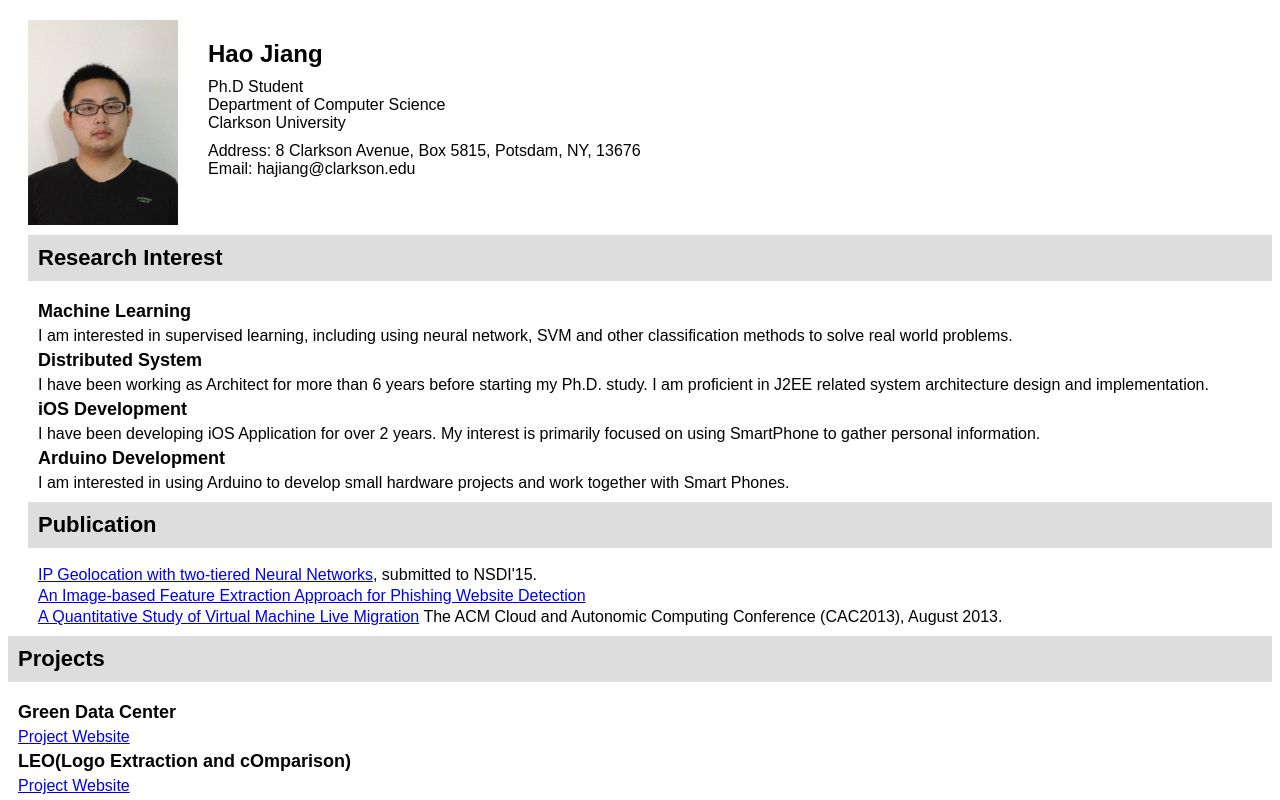
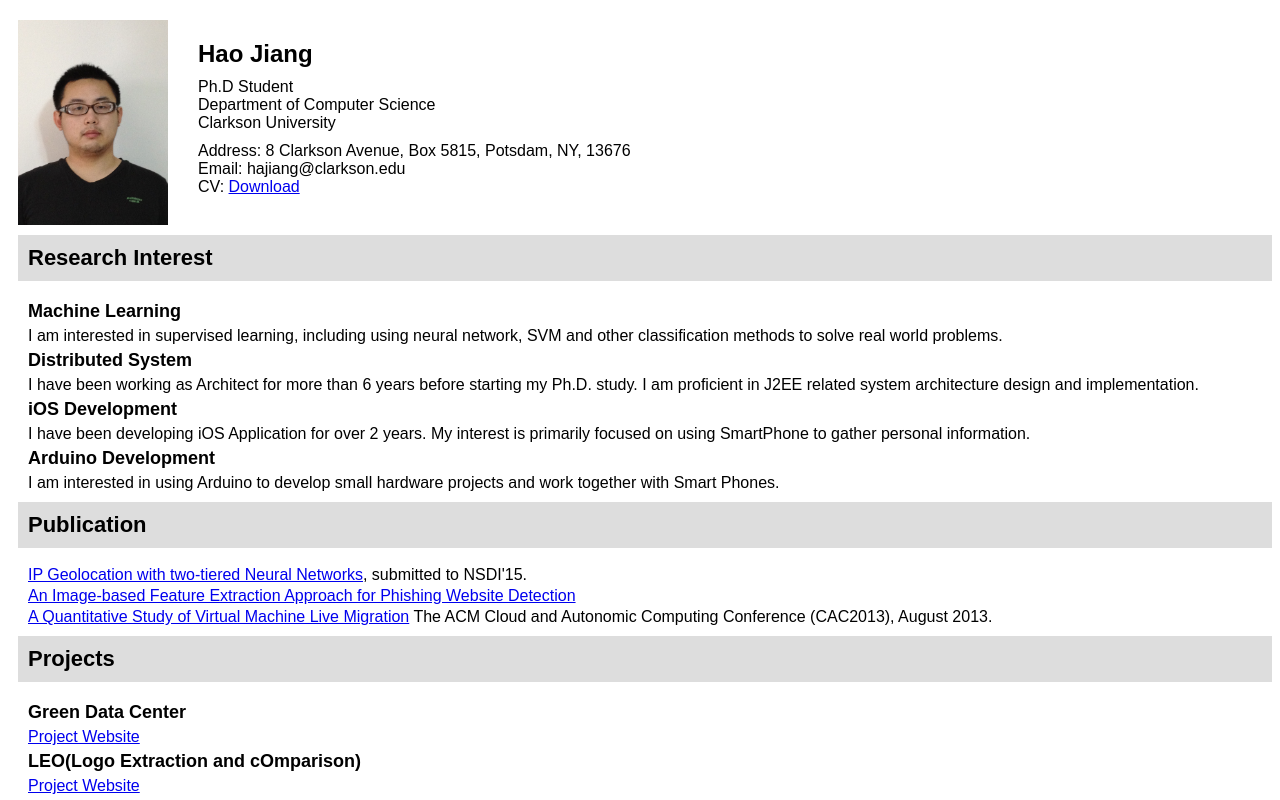
Before and after one commit to harperjiang/research-website, a plain HTML site: page website-personal/WebContent/index.html in a window 1280 px wide. Shown: the top 800 px of the page. Drawn offline with Linux system fonts and the light colour scheme.

Commit message:
Adding CV

```diff
--- a/website-personal/WebContent/index.html
+++ b/website-personal/WebContent/index.html
@@ -4,7 +4,7 @@
 <link rel="stylesheet" type="text/css" href="style.css">
 </head>
 <body>
-	<div style="margin-top: 20px; margin-left: 20px">
+	<div style="margin-top: 20px; margin-left: 10px">
 		<div style="float: left;">
 			<img src="photo.jpg" width="150px;" />
 		</div>
@@ -20,6 +20,7 @@
 				<div class="normal_font">Address: 8 Clarkson Avenue, Box 5815,
 					Potsdam, NY, 13676</div>
 				<div class="normal_font">Email: hajiang@clarkson.edu</div>
+				<div class="normal_font">CV: <a href="doc/cv.pdf">Download</a></div>
 			</div>
 		</div>
 		<div class="clear"></div>
@@ -57,7 +58,6 @@
 				Computing Conference (CAC2013), August 2013.
 			</div>
 		</div>
-	</div>
 		<div class="title_bar">Projects</div>
 		<div class="content_area">
 			<div class="content_title">Green Data Center</div>
@@ -76,5 +76,6 @@
 			<div class="content_title">Fall 2014</div>
 			<a href="fa14/cs141">CS141</a>
 		</div>
+	</div>
 </body>
 </html>
```
Also changed, not shown: 2 other files. Lines whose indentation alone changed are shown as unchanged.
